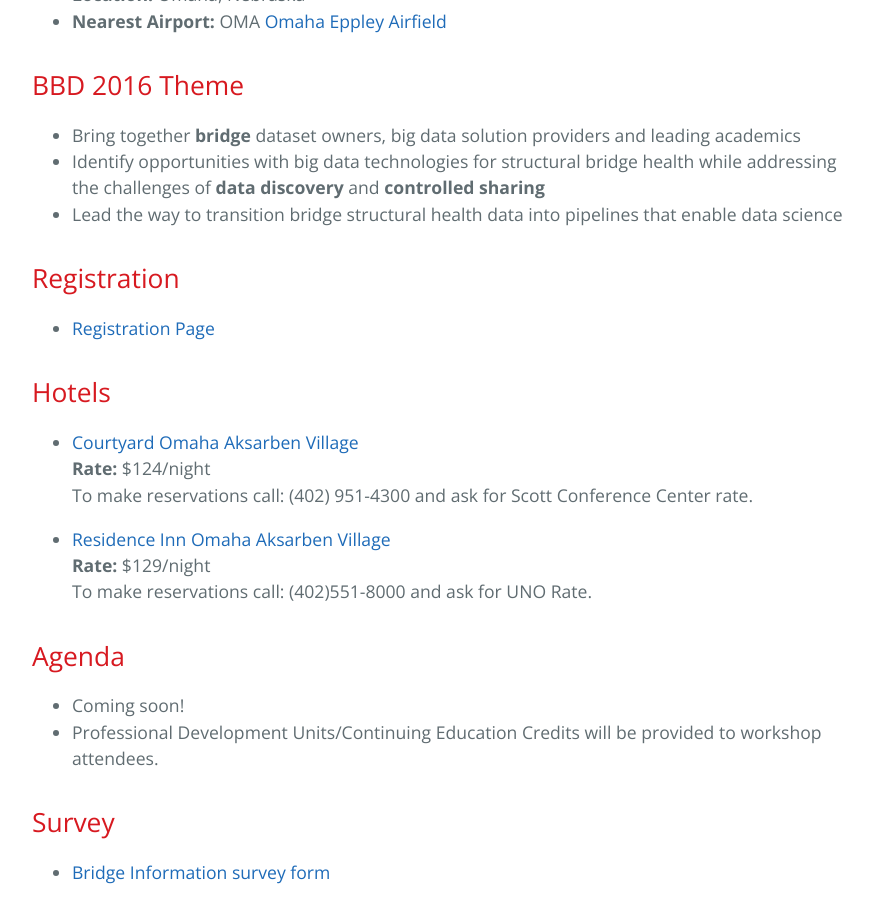
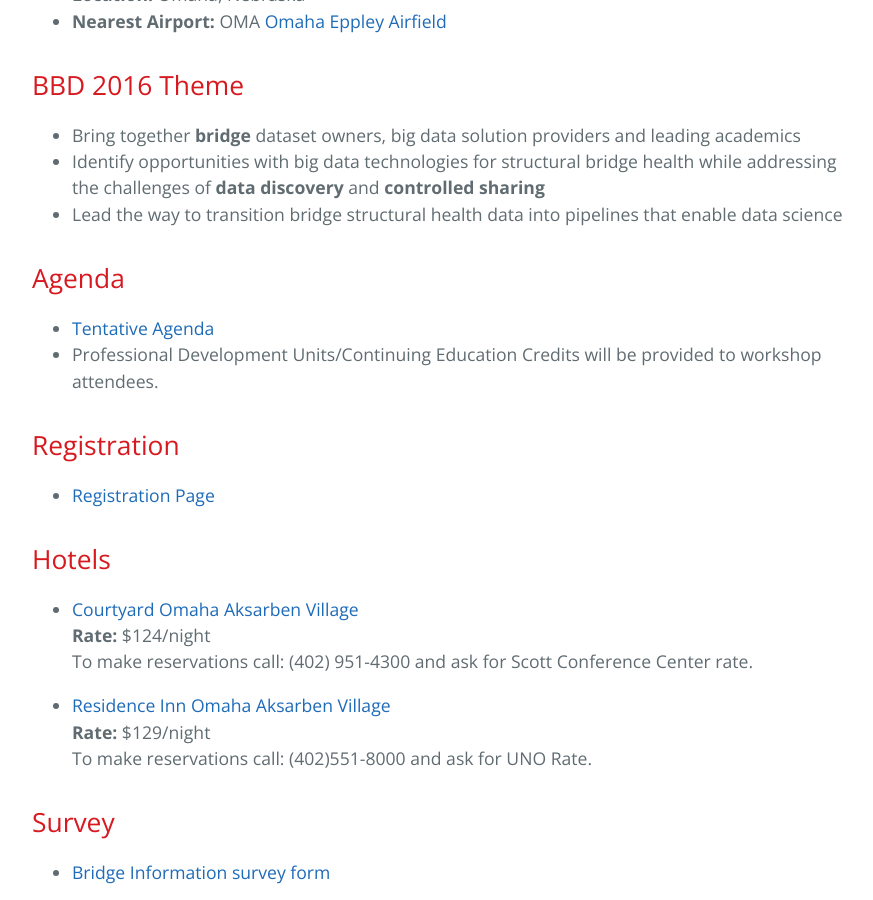
Before and after one commit to BridgingBigData/BridgingBigData.github.io, a Jekyll site: the page built from pages/bbd2016.md, in a window 1280 px wide and 900 px high, scrolled down 555 px. Shown: the whole window, without its empty margins (192-1065 px from the left). Built offline with Jekyll 4.4.1, drawn with Linux system fonts in a browser that asks for light colours; some of the changed lines change nothing that is shown.

Commit message:
Update bbd2016.md

```diff
--- a/pages/bbd2016.md
+++ b/pages/bbd2016.md
@@ -16,8 +16,11 @@
 - Identify opportunities with big data technologies for structural bridge health while addressing the challenges of **data discovery** and **controlled sharing**
 - Lead the way to transition bridge structural health data into pipelines that enable data science
 
+## Agenda
+- [Tentative Agenda](https://bridgingbigdata.github.io/pages/bbd2016agenda.html)
+- Professional Development Units/Continuing Education Credits will be provided to workshop attendees.
+
 ## Registration
-
 * [Registration Page](http://bridgingbigdata.eventbrite.com)
 
 ## Hotels
@@ -29,10 +32,6 @@
 - [Residence Inn Omaha Aksarben Village](https://goo.gl/maps/CGmCZpJkbZ52)
 **Rate:** $129/night
 To make reservations call: (402)551-8000 and ask for UNO Rate.
-
-## Agenda
-- Coming soon!
-- Professional Development Units/Continuing Education Credits will be provided to workshop attendees.
 
 ## Survey
 
```
